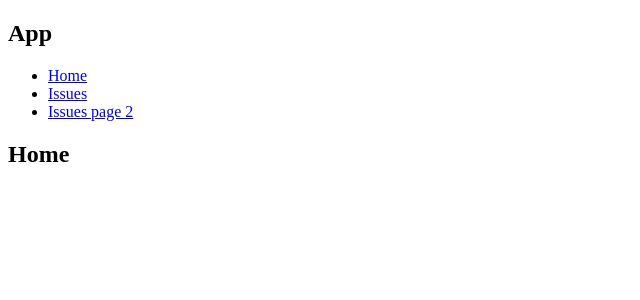
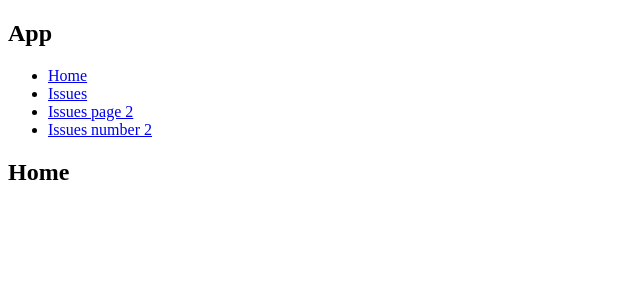
Before and after one commit to kawarimidoll/GitHub-Issues-Viewer, a React (Vite) app: page / in a window 1280 px wide. Shown: the top 300 px of the page, without its empty margins (0-640 px from the left). Built offline with nearby package versions, Linux system fonts and the light colour scheme.

Commit message:
add issue page

```diff
--- a/src/App.jsx
+++ b/src/App.jsx
@@ -6,6 +6,7 @@ import {
   Route,
   Link,
   useLocation,
+  useParams,
 } from "react-router-dom";
 
 export default function App() {
@@ -37,6 +38,9 @@ function Main() {
           <li>
             <Link to="/issues?page=2">Issues page 2</Link>
           </li>
+          <li>
+            <Link to="/issue/2">Issues number 2</Link>
+          </li>
         </ul>
       </div>
       <Switch>
@@ -45,6 +49,9 @@ function Main() {
         </Route>
         <Route path="/issues">
           <Issues page={query.get("page")} />
+        </Route>
+        <Route path="/issue/:number">
+          <Issue />
         </Route>
         <Route path="*">
           <NoMatch />
@@ -74,6 +81,16 @@ Issues.propTypes = {
   page: PropTypes.string,
 };
 
+function Issue() {
+  let { number } = useParams();
+  return (
+    <div>
+      <h2>Issue {number}</h2>
+      <div>issue page!</div>
+    </div>
+  );
+}
+
 function NoMatch() {
   let location = useLocation();
 
```
